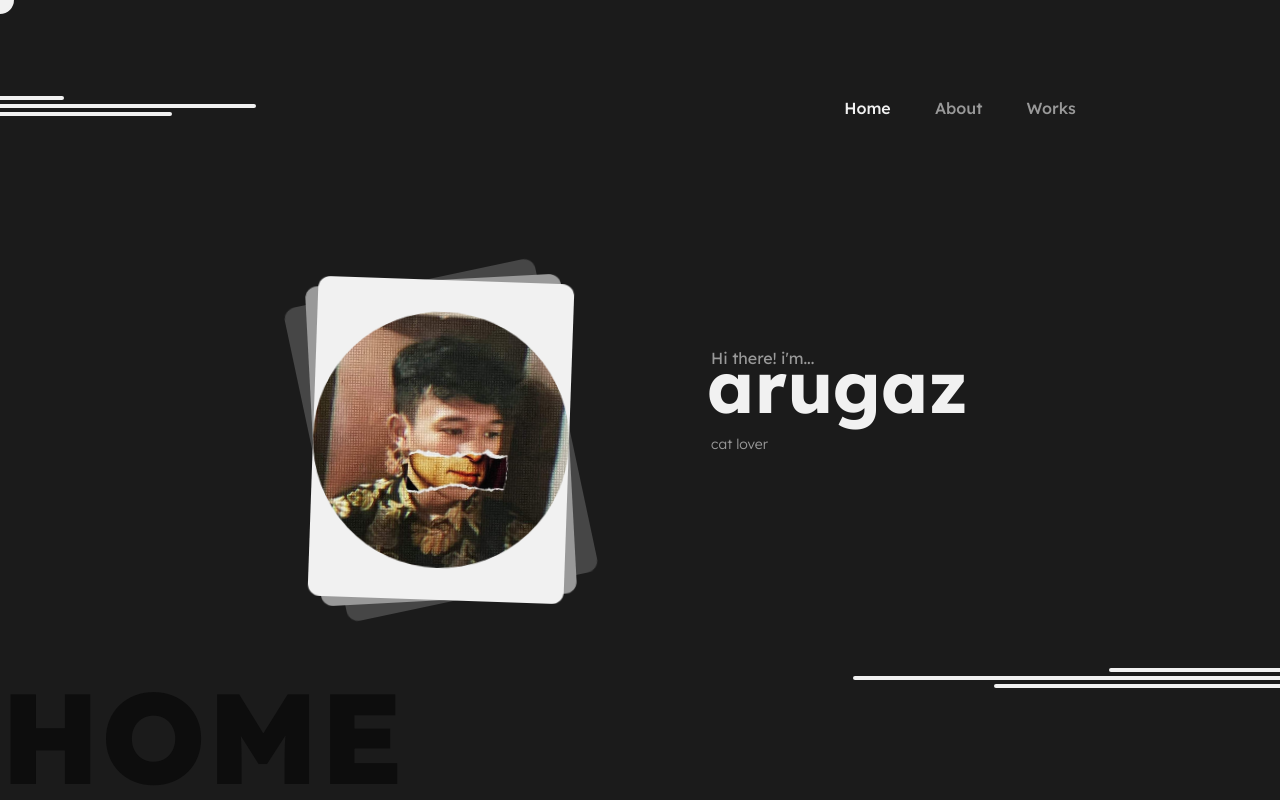
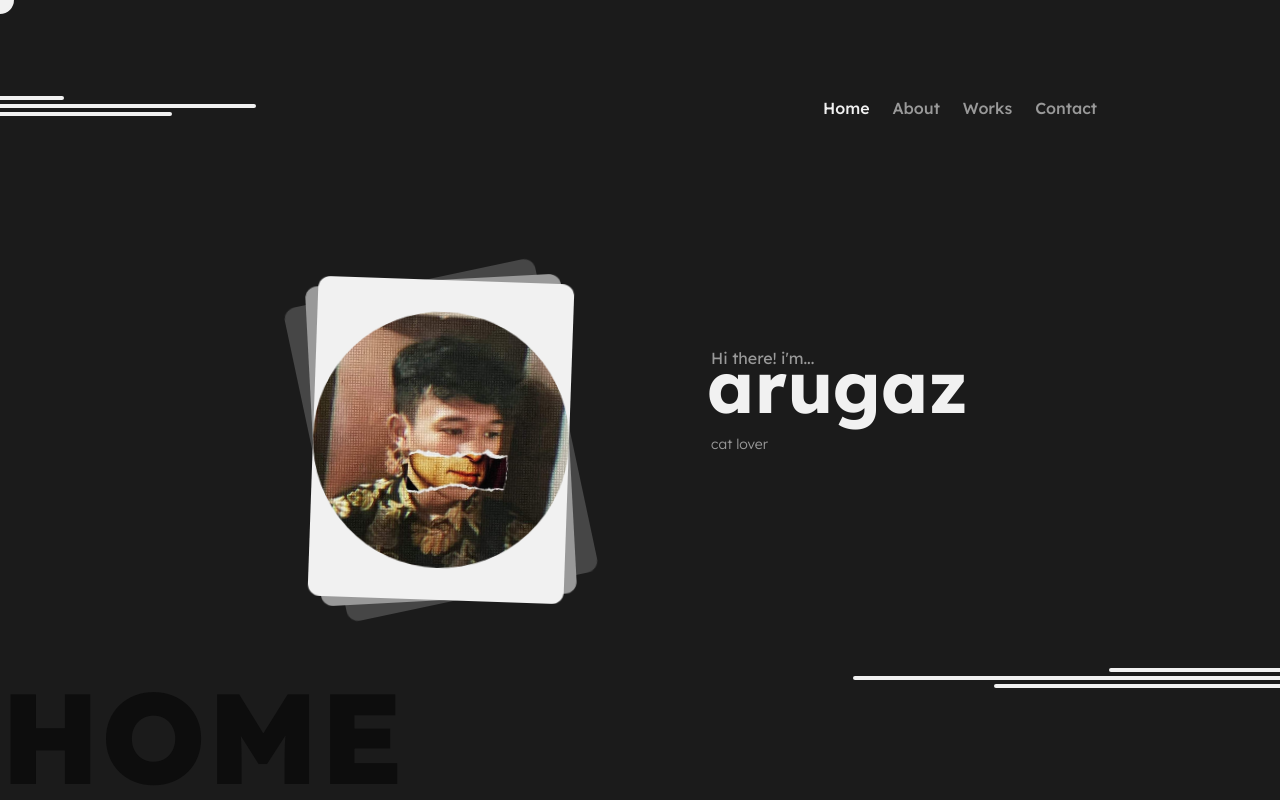
Before and after one commit to arugaz/portfolio, a Next.js app: page / in a window 1280 px wide. Built offline with nearby package versions, Linux system fonts and the light colour scheme.

Commit message:
page: add contact page

```diff
--- a/data/pages.js
+++ b/data/pages.js
@@ -14,4 +14,9 @@ export const pages = [
     title: 'Works',
     desc: 'List of works that I am involved in...',
   },
+  {
+    path: '/contact',
+    title: 'Contact',
+    desc: 'Have a question? Drop us a note here and i will be in touch soon....',
+  },
 ];
```
